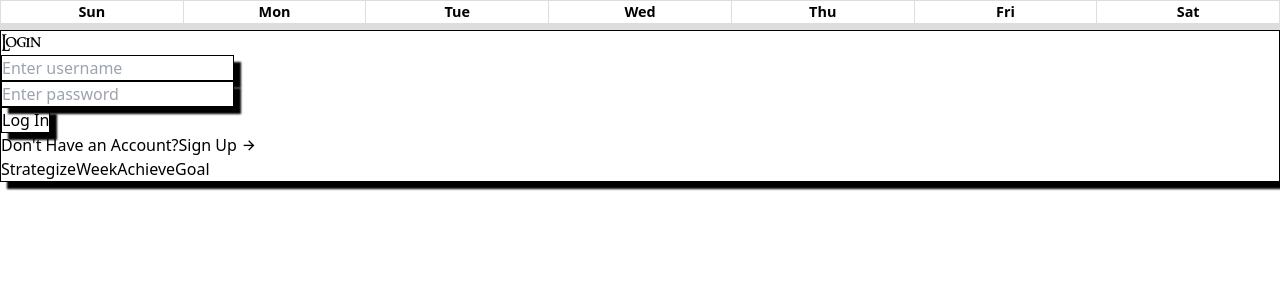
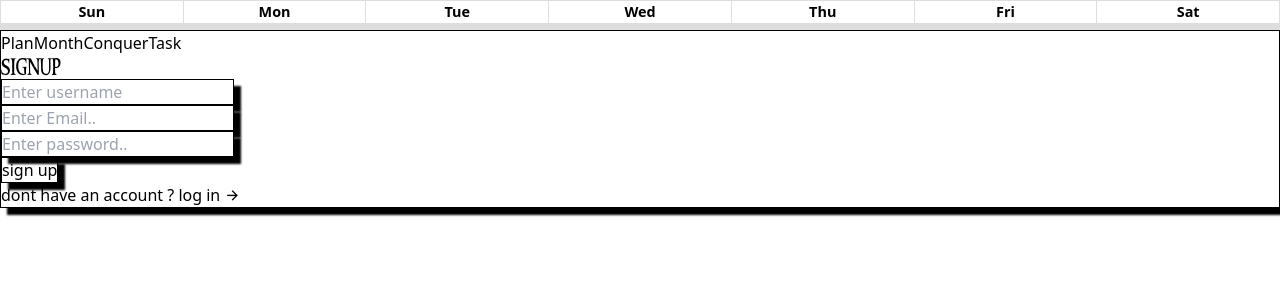
Before and after one commit to prathameshdeogirkar/FullStackToDo, a React (Vite) app in the folder frontend/: page / in a window 1280 px wide. Shown: the top 300 px of the page. Built offline with nearby package versions, Linux system fonts and the light colour scheme.

Commit message:
add  signup  api

```diff
--- a/frontend/src/App.jsx
+++ b/frontend/src/App.jsx
@@ -12,13 +12,13 @@ const App = () => {
         <div className='flex '>
           <Mycalender/>
 
-         {/* <Signup/>   */}
+         <Signup/>
 
-         <Login/>
+         {/* <Login/> */}
 
-         <ToastContainer
+         {/* <ToastContainer
           position="bottom-left"
-         />
+         /> */}
         </div>
   )
 }
--- a/frontend/src/components/Signup.jsx
+++ b/frontend/src/components/Signup.jsx
@@ -1,9 +1,43 @@
-import React from 'react'
+import React, { use, useState } from 'react'
 import Appinput from './Appinput'
 import Appbtn from './Appbtn'
+import axios from 'axios'
+import { toast } from 'react-toastify';
 
 
 const Signup = () => {
+
+  const [userinfo, setUserinfo] = useState({
+    userName: '',
+    email: '',
+    password: ''
+  })
+
+  const handleSignup =async  () => {
+
+    try {
+      if(!userinfo.userName || !userinfo.email || !userinfo.password)
+      {
+        console.log('All fields are required')
+        return
+      }
+      const response =await axios.post('http://localhost:3000/signup', { userName: userinfo.userName, email: userinfo.email, password: userinfo.password })
+
+      console.log(response.data)
+      if (response.data.success) {
+        toast(response.data?.message)
+      }
+      else {
+        toast(response.data?.message)
+      }
+    }catch(err)
+    {
+         toast(err)
+    }
+
+
+  }
+
   return (
     <div className='h-screen w-screen absolute top-0 left-0 backdrop-blur-2xl z-30 flex items-center justify-center'>
       <div className='w-[80%] h-[70%] bg-white mx-auto myShadow flex '>
@@ -18,15 +52,34 @@ const Signup = () => {
         <div className=' h-full w-full md:w-[80%] flex flex-col items-center gap-9'>
           <h1 className='text-4xl font-bold text-center mt-3 mainFont'>SIGNUP</h1>
           <div className='h-14 w-[70%]'>
-            <Appinput placeholder={"enter username"} />
+            <Appinput
+              placeholder={"Enter username"}
+              value={userinfo.userName}
+              onChange={(e) => setUserinfo({ ...userinfo, userName: e.target.value })}
+            />
           </div>
 
           <div className='h-14 w-[70%] '>
-            <Appinput placeholder={"enter username"} />
+            <Appinput
+              placeholder={"Enter Email.."}
+              value={userinfo.email}
+              onChange={(e) => setUserinfo({ ...userinfo, email: e.target.value })}
+            />
+          </div>
+          <div className='h-14 w-[70%] '>
+            <Appinput
+              placeholder={"Enter password.."}
+              value={userinfo.password}
+              onChange={(e) => setUserinfo({ ...userinfo, password: e.target.value })}
+            />
           </div>
 
           <div className='h-14 w-[70%]'>
-            <Appbtn title='sign up' veriant='simple_Yellow' />
+            <Appbtn
+              title='sign up'
+              veriant='simple_Yellow'
+              onClick={handleSignup}
+            />
           </div>
 
           <span className='flex items-start text-sm sm:text-xl text-gray-600 cursor-pointer w-[70%] block '>dont have an account ? <span className='text-blue-600 block ml-2'> log in <i className="ri-arrow-right-line"></i></span></span>
```
Also changed, not shown: 1 other file (tests, documents, lock files or other folders).
